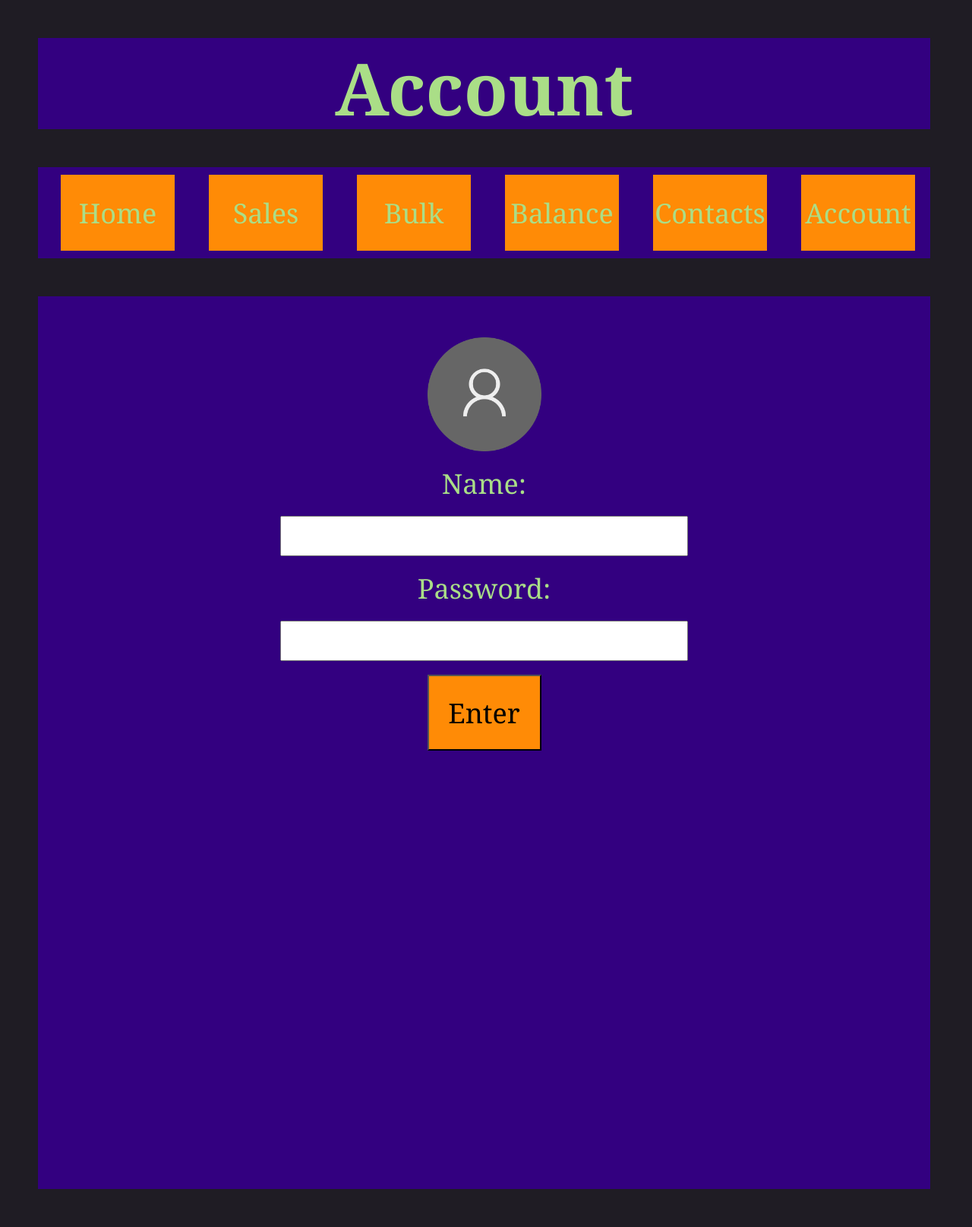
After one commit to Henerystone/E-commerce, a Flask app: page /aether/account in a window 1280 px wide. The commit adds this page. Shown: the whole page at 76% size. Run offline with Flask 3, Linux system fonts and the light colour scheme.

Commit message:
customization and adding pages

```diff
--- a/app.py
+++ b/app.py
@@ -2,6 +2,6 @@ from flask import Flask
 from home import home
 
 app = Flask(__name__)
-app.register_blueprint(home, url_prefix = "/")
+app.register_blueprint(home, url_prefix = "/aether")
 if __name__=="__main__":
     app.run(debug=True, port =3000)
--- a/home.py
+++ b/home.py
@@ -1,6 +1,21 @@
 from flask import Blueprint, render_template, request, jsonify, redirect, url_for
 home = Blueprint(__name__, "home")
 
-@home.route("main")
+@home.route("/")
 def main():
     return render_template("index.html")
+@home.route("/sales")
+def sale():
+    return render_template("sales.html")
+@home.route("/bulk")
+def bulk():
+    return render_template("bulk.html")
+@home.route("/balance")
+def bal():
+    return render_template("balance.html")
+@home.route("/contacts")
+def cont():
+    return render_template("contacts.html")
+@home.route("/account")
+def acc():
+    return render_template("account.html")
--- a/static/css/style.css
+++ b/static/css/style.css
@@ -1,13 +1,228 @@
 *{
     padding: 0;
     margin: 0;
-    color: #1f1c24;
 }
 
-#title{
-    color:#aade87;
+body{
+    background-color: #1f1c24;
+    overflow: auto;
 }
 
-#sitetitle{
-    color:#0084ff;
+.container{
+    display: flex;
 }
+
+.title{
+    color:#aade87;
+    font-family:Georgia, 'Times New Roman', Times, serif ;
+    font-size: 95px;
+    text-align: center;
+}
+
+.sitetitle{
+    background-color:#330080;
+    text-align: center;
+    overflow: hidden;
+    height: 120px;
+    width: 1175px;
+    margin: 50px;
+}
+
+.stitle{
+    color:#aade87;
+    font-family: Georgia, 'Times New Roman', Times, serif;
+    font-size: 36px;
+    text-align: center;
+}
+
+.boxa{
+    background-color: #330080;
+    text-align: center;
+    overflow: hidden;
+    height: 400px;
+    width: 400px;
+    margin: 50px;
+}
+
+.boxina{
+    background-color: #330080;
+    text-align: left;
+    overflow: auto;
+    height: 350px;
+    width: 400px;
+    margin: 50px;
+}
+
+.boxb{
+    background-color: #330080;
+    text-align: right;
+    overflow: hidden;
+    height: 400px;
+    width: 900px;
+    margin: 50px;
+}
+
+.boxinb{
+    background-color: #330080;
+    text-align: right;
+    overflow: auto;
+    height: 350px;
+    width: 900px;
+    margin: 50px;
+}
+
+.boxc{
+    background-color: #330080;
+    text-align: center;
+    overflow: auto;
+    height: 1175px;
+    width: 1175px;
+    margin: 50px;
+}
+
+.boxinc{
+    background-color: #330080;
+    text-align: left;
+    overflow: auto;
+    height: 1125px;
+    width: 1175px;
+    margin: 50px;
+}
+
+.btitle{
+    color:#aade87;
+    font-family: Georgia, 'Times New Roman', Times, serif;
+    font-size: 50px;
+    text-align: center;
+}
+
+.tab{
+    background-color: #330080;
+    text-align: right;
+    overflow: hidden;
+    height: 50px;
+    width: 90px;
+    padding: 50px;
+}
+
+.tablink{
+    background-color: #ff8b06;
+    text-align: center;
+    color: #aade87;
+    font-family: Georgia, 'Times New Roman', Times, serif;
+    font-size: 36px;
+    overflow: hidden;
+    height: 100px;
+    width: 150px;
+    cursor: pointer;
+    outline: none;
+    border: none;
+    position: absolute;
+    top: 230px;
+    left: 80px;
+}
+
+.tablinka{
+    background-color: #ff8b06;
+    text-align: center;
+    color: #aade87;
+    font-family: Georgia, 'Times New Roman', Times, serif;
+    font-size: 36px;
+    overflow: hidden;
+    height: 100px;
+    width: 150px;
+    cursor: pointer;
+    outline: none;
+    border: none;
+    position: absolute;
+    top: 230px;
+    left: 275px;
+}
+
+.tablinkb{
+    background-color: #ff8b06;
+    text-align: center;
+    color: #aade87;
+    font-family: Georgia, 'Times New Roman', Times, serif;
+    font-size: 36px;
+    overflow: hidden;
+    height: 100px;
+    width: 150px;
+    cursor: pointer;
+    outline: none;
+    border: none;
+    position: absolute;
+    top: 230px;
+    left: 470px;
+}
+
+.tablinkc{
+    background-color: #ff8b06;
+    text-align: center;
+    color: #aade87;
+    font-family: Georgia, 'Times New Roman', Times, serif;
+    font-size: 36px;
+    overflow: hidden;
+    height: 100px;
+    width: 150px;
+    cursor: pointer;
+    outline: none;
+    border: none;
+    position: absolute;
+    top: 230px;
+    left: 665px;
+}
+
+.tablinkd{
+    background-color: #ff8b06;
+    text-align: center;
+    color: #aade87;
+    font-family: Georgia, 'Times New Roman', Times, serif;
+    font-size: 36px;
+    overflow: hidden;
+    height: 100px;
+    width: 150px;
+    cursor: pointer;
+    outline: none;
+    border: none;
+    position: absolute;
+    top: 230px;
+    left: 860px;
+}
+
+.tablinke{
+    background-color: #ff8b06;
+    text-align: center;
+    color: #aade87;
+    font-family: Georgia, 'Times New Roman', Times, serif;
+    font-size: 36px;
+    overflow: hidden;
+    height: 100px;
+    width: 150px;
+    cursor: pointer;
+    outline: none;
+    border: none;
+    position: absolute;
+    top: 230px;
+    left: 1055px;
+}
+
+.inpt{
+    color: #aade87;
+    font-family: Georgia, 'Times New Roman', Times, serif;
+    font-size: 36px;
+}
+
+.inptans{
+    color: black;
+    font-family: Georgia, 'Times New Roman', Times, serif;
+    font-size: 36px;
+}
+
+.enter{
+    background-color:#ff8b06;
+    font-family: Georgia, 'Times New Roman', Times, serif;
+    font-size: 36px;
+    height: 100px;
+    width: 150px;
+}
--- a/static/functions.js
+++ b/static/functions.js
@@ -0,0 +1,33 @@
+fetch("{{ url_for('static', filename = '/users.json')}}")
+
+function home(){
+    location.href="http://127.0.0.1:3000/aether/";
+}
+
+function sales(){
+    location.href="http://127.0.0.1:3000/aether/sales";
+}
+
+function bulk(){
+    location.href="http://127.0.0.1:3000/aether/bulk";
+}
+
+function balance(){
+    location.href="http://127.0.0.1:3000/aether/balance";
+}
+
+function contacts(){
+    location.href="http://127.0.0.1:3000/aether/contacts";
+}
+
+function account(){
+    location.href="http://127.0.0.1:3000/aether/account";
+}
+
+function enter(){
+    var id_name = document.getElementById("name").innerHTML;
+    var id_pass = document.getElementById("pass").innerHTML;
+    JSON.stringify(id_name);
+    JSON.stringify(id_pass);
+    location.href = "http://127.0.0.1:3000/aether/"
+}
--- /dev/null
+++ b/templates/account.html
@@ -0,0 +1,35 @@
+{%extends 'index.html'%}
+{%block content%}
+    <div class = "sitetitle">
+        <h1 class="title">Account</h1>
+    </div>
+    <div class = "sitetitle">
+        <div class = "tab">
+            <button class = "tablink" onclick="home()">Home</button>
+        </div>
+        <div class = "tab">
+            <button class = "tablinka" onclick="sales()">Sales</button>
+        </div>
+        <div class = "tab">
+            <button class = "tablinkb" onclick="bulk()">Bulk</button>
+        </div>
+        <div class = "tab">
+            <button class = "tablinkc" onclick="balance()">Balance</button>
+        </div>
+        <div class = "tab">
+            <button class = "tablinkd" onclick="contacts()">Contacts</button>
+        </div>
+        <div class = "tab">
+            <button class = "tablinke" onclick="account()">Account</button>
+        </div>
+    </div>
+    <div class="boxc">
+        <br><br><br>
+        <img src="{{ url_for('static', filename = 'assets/user.png')}}" alt = "User Image" width = "150", height = "150" align = "center"><br><br>
+        <label for="name" class="inpt">Name: </label><br><br>
+        <input type="text" id="name" class="inptans"><br><br>
+        <label for="pass" class="inpt">Password: </label><br><br>
+        <input type="text" id="pass" class="inptans"><br><br>
+        <button class="enter" onclick="enter()">Enter</button>
+    </div>
+{%endblock%}
--- a/templates/index.html
+++ b/templates/index.html
@@ -10,8 +10,43 @@
     </head>
     <body>
     {%block content%}
-        <div id="sitetitle">
-            <h1 id="title">Aether E-Commerce</h1>
+        <div class="sitetitle">
+            <img src="{{ url_for('static', filename = 'assets/siteicon.png')}}" alt = "Aether Logo" width = "150", height = "150" align = "left">
+            <h2 class="title">Aether E-Commerce</h2>
+        </div>
+        <div class = "sitetitle">
+            <div class = "tab">
+                <button class = "tablink" onclick="home()">Home</button>
+            </div>
+            <div class = "tab">
+                <button class = "tablinka" onclick="sales()">Sales</button>
+            </div>
+            <div class = "tab">
+                <button class = "tablinkb" onclick="bulk()">Bulk</button>
+            </div>
+            <div class = "tab">
+                <button class = "tablinkc" onclick="balance()">Balance</button>
+            </div>
+            <div class = "tab">
+                <button class = "tablinkd" onclick="contacts()">Contacts</button>
+            </div>
+            <div class = "tab">
+                <button class = "tablinke" onclick="account()">Account</button>
+            </div>
+        </div>
+        <div class="container">
+            <div class="boxa">
+                <h6 class="stitle">On Sale</h6>
+                <div class="boxina"></div>
+            </div>
+            <div class="boxb">
+                <h6 class = "stitle">Bulk Deals</h6>
+                <div class="boxinb"></div>
+            </div>
+        </div>
+        <div class="boxc">
+            <h6 class="btitle">Sales Space</h6>
+            <div class = "boxinc"></div>
         </div>
     {%endblock%}
     </body>
```
Also changed, not shown: static/users.json (added, +7 -0 lines), templates/balance.html (added, +28 -0 lines), templates/bulk.html (added, +28 -0 lines), templates/contacts.html (added, +28 -0 lines), templates/sales.html (added, +28 -0 lines), static/assets/user.png (added).
